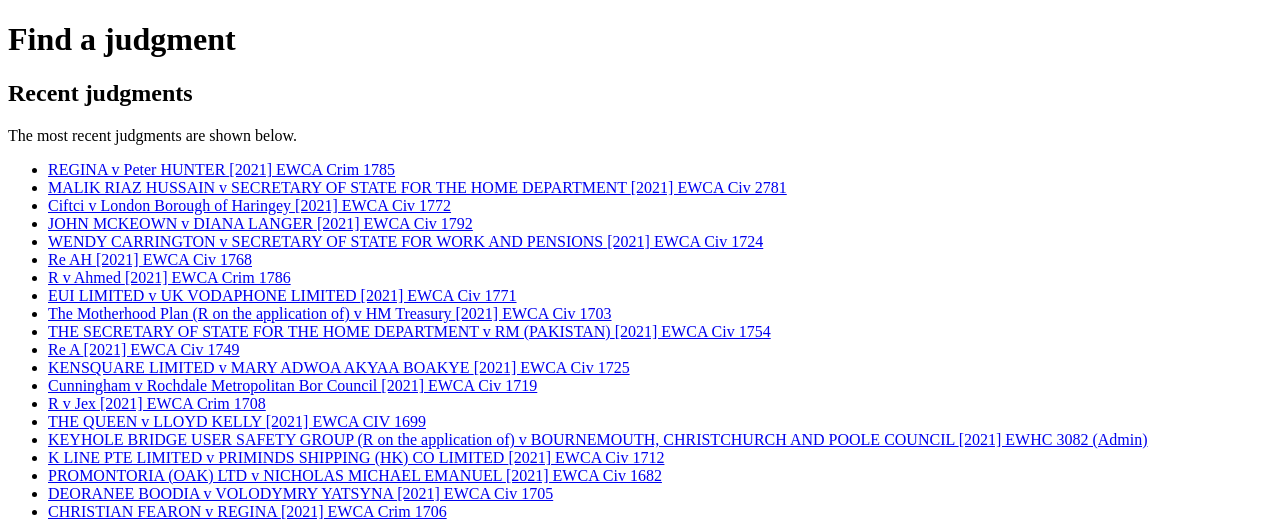
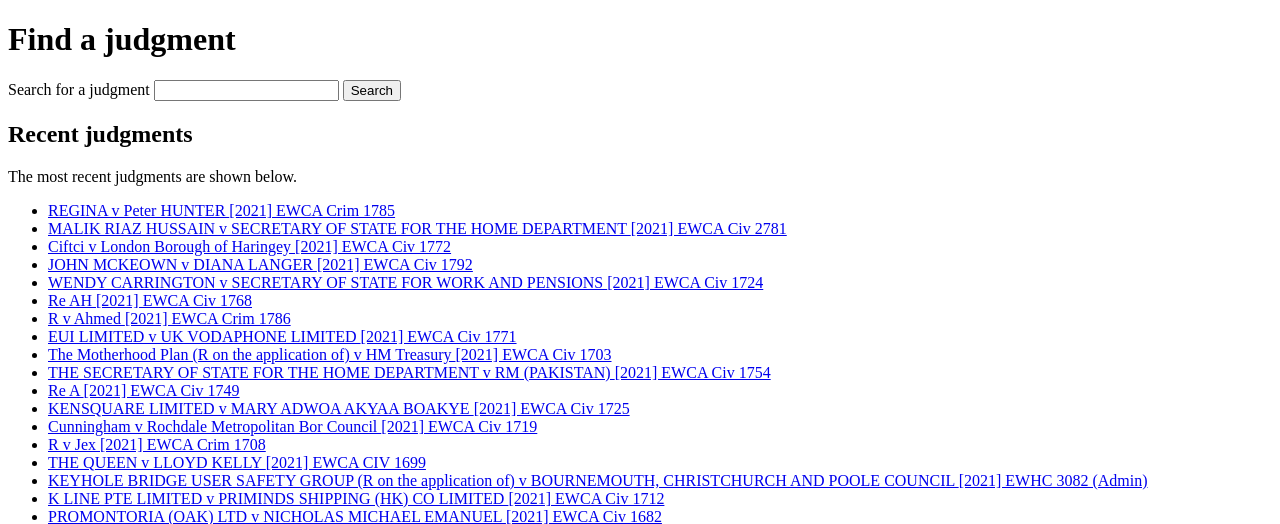
Before and after one commit to nationalarchives/ds-caselaw-frontend-prototype, a Flask app: page / in a window 1280 px wide. Shown: the part 212-736 px from the top of the page. Run offline with Flask 2, Linux system fonts and the light colour scheme; style sheets or scripts are compiled from the project's sources.

Commit message:
Add basic search form

```diff
--- a/app/routes.py
+++ b/app/routes.py
@@ -1,8 +1,12 @@
 from app import app
-from flask import render_template
+from flask import render_template, request
 from content.recent_judgments import recent_judgments
 from content.service_wide import service
 
 @app.route('/')
 def home():
     return render_template('home.html', service=service, recent_judgments=recent_judgments)
+
+@app.route('/search')
+def search():
+    return request.args['query']
--- a/app/templates/home.html
+++ b/app/templates/home.html
@@ -3,6 +3,7 @@
 {% block content %}
     <main>
         <h1>{{ service.name }}</h1>
+        {% include 'includes/basic_search_form.html' %}
         {% include 'includes/recent_judgments.html' %}
     </main>
 {% endblock %}
--- /dev/null
+++ b/app/templates/includes/basic_search_form.html
@@ -0,0 +1,5 @@
+<form action="{{ url_for('search') }}">
+    <label for="query">Search for a judgment</label>
+    <input required type="text" name="query" id="query">
+    <input type="submit" value="Search">
+</form>
```
